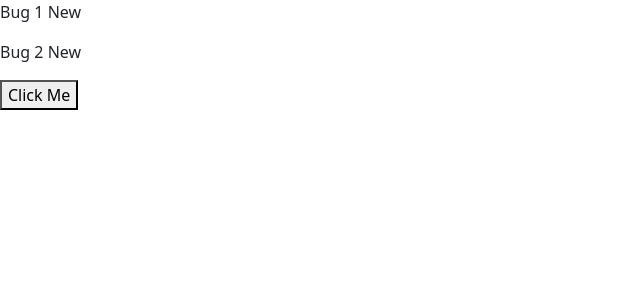
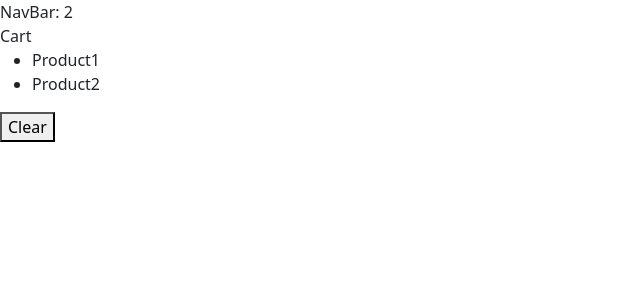
Before and after one commit to JaSperryTech/my-app, a React (Vite) app: page / in a window 1280 px wide. Shown: the top 300 px of the page, without its empty margins (0-640 px from the left). Built offline with nearby package versions, Linux system fonts and the light colour scheme.

Commit message:
5.11 - Sharing State between Components

```diff
--- a/src/App.tsx
+++ b/src/App.tsx
@@ -1,30 +1,14 @@
 import { useState } from "react";
-import { produce } from "immer";
+import NavBar from "./components/NavBar";
+import Cart from "./components/Cart";
 
 function App() {
-  const [bugs, setBugs] = useState([
-    { id: 1, title: "Bug 1", fixed: false },
-    { id: 2, title: "Bug 2", fixed: false },
-  ]);
-
-  const handleClick = () => {
-    // setBugs(bugs.map((bug) => (bug.id === 1 ? { ...bug, fixed: true } : bug)));
-    setBugs(
-      produce((draft) => {
-        const bug = draft.find((bug) => bug.id === 1);
-        if (bug) bug.fixed = true;
-      })
-    );
-  };
+  const [cartItems, setCartItems] = useState(["Product1", "Product2"]);
 
   return (
     <div>
-      {bugs.map((bug) => (
-        <p key={bug.id}>
-          {bug.title} {bug.fixed ? "Fixed" : "New"}
-        </p>
-      ))}
-      <button onClick={handleClick}>Click Me</button>
+      <NavBar cartItemsCount={cartItems.length} />
+      <Cart cartItems={cartItems} onClear={() => setCartItems([])} />
     </div>
   );
 }
--- /dev/null
+++ b/src/components/Cart.tsx
@@ -0,0 +1,22 @@
+import React from "react";
+
+interface Props {
+  cartItems: string[];
+  onClear: () => void;
+}
+
+const Cart = ({ cartItems, onClear }: Props) => {
+  return (
+    <>
+      <div>Cart</div>
+      <ul>
+        {cartItems.map((item) => (
+          <li key={item}>{item}</li>
+        ))}
+      </ul>
+      <button onClick={onClear}>Clear</button>
+    </>
+  );
+};
+
+export default Cart;
--- /dev/null
+++ b/src/components/NavBar.tsx
@@ -0,0 +1,11 @@
+import React from "react";
+
+interface Props {
+  cartItemsCount: number;
+}
+
+const NavBar = ({ cartItemsCount }: Props) => {
+  return <div>NavBar: {cartItemsCount}</div>;
+};
+
+export default NavBar;
```
